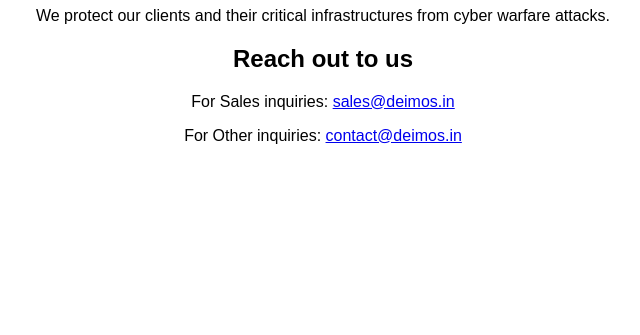
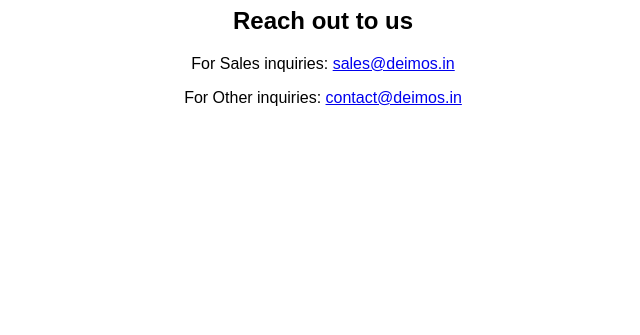
Before and after one commit to Deimos-Corporation/public, a plain HTML site: page index.html in a window 1280 px wide. Shown: the part 465-800 px from the top of the page, without its empty margins (317-957 px from the left). Drawn offline with Linux system fonts and the light colour scheme.

Commit message:
Update index.html

```diff
--- a/index.html
+++ b/index.html
@@ -1,7 +1,7 @@
 <!DOCTYPE html>
 <html>
 <head>
-  <title>Deimos Corporation</title>
+  <title>Deimos</title>
   <link rel="icon" type="image/x-icon" href="favicon.png">
   <style>
     body {
@@ -26,7 +26,7 @@
 <div class = center>
 <img src = "logo.png"  width="254" height="310">
 <h1 style="font:arial;">Welcome</h1>
-<p> We protect our clients and their critical infrastructures from cyber warfare attacks. </p>
+
 <h2> Reach out to us</h2>
  <p> For Sales inquiries: <a href = "mailto:sales@deimos.in"> sales@deimos.in </a></p>
 
```
